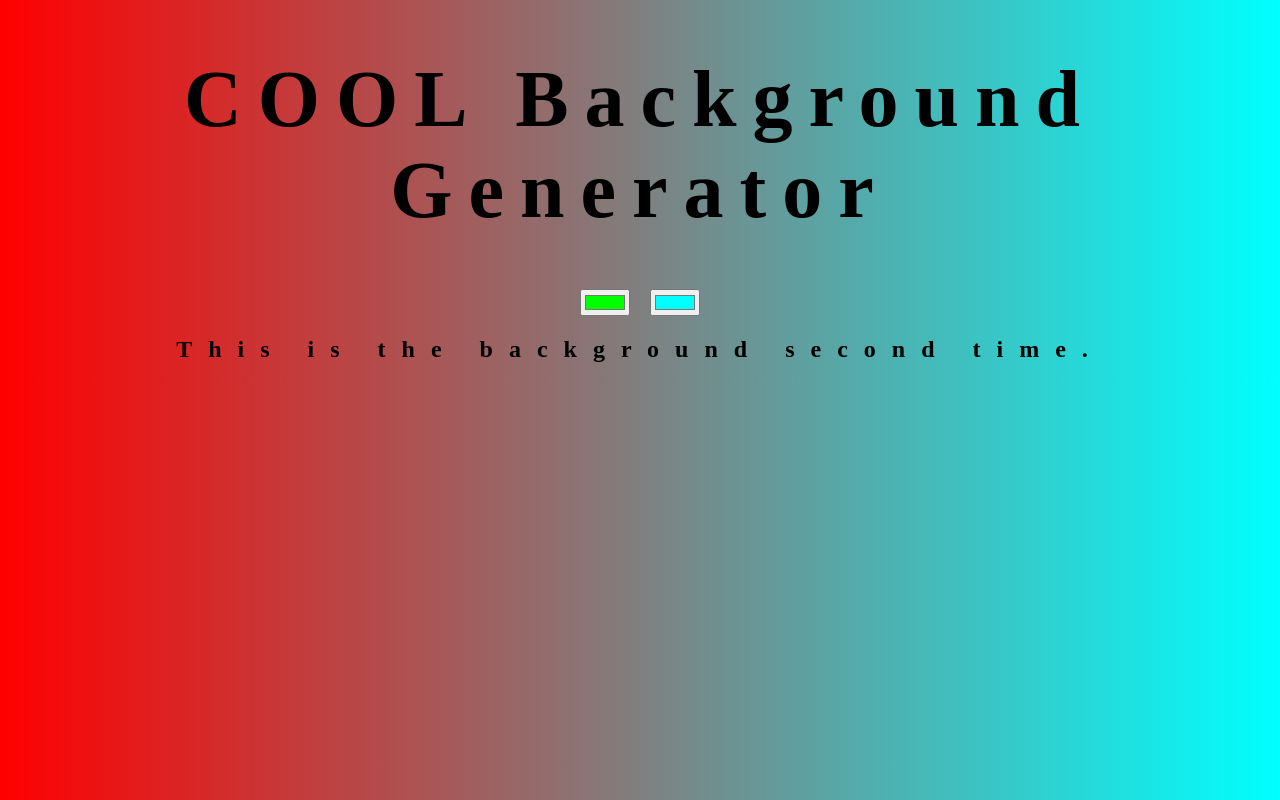
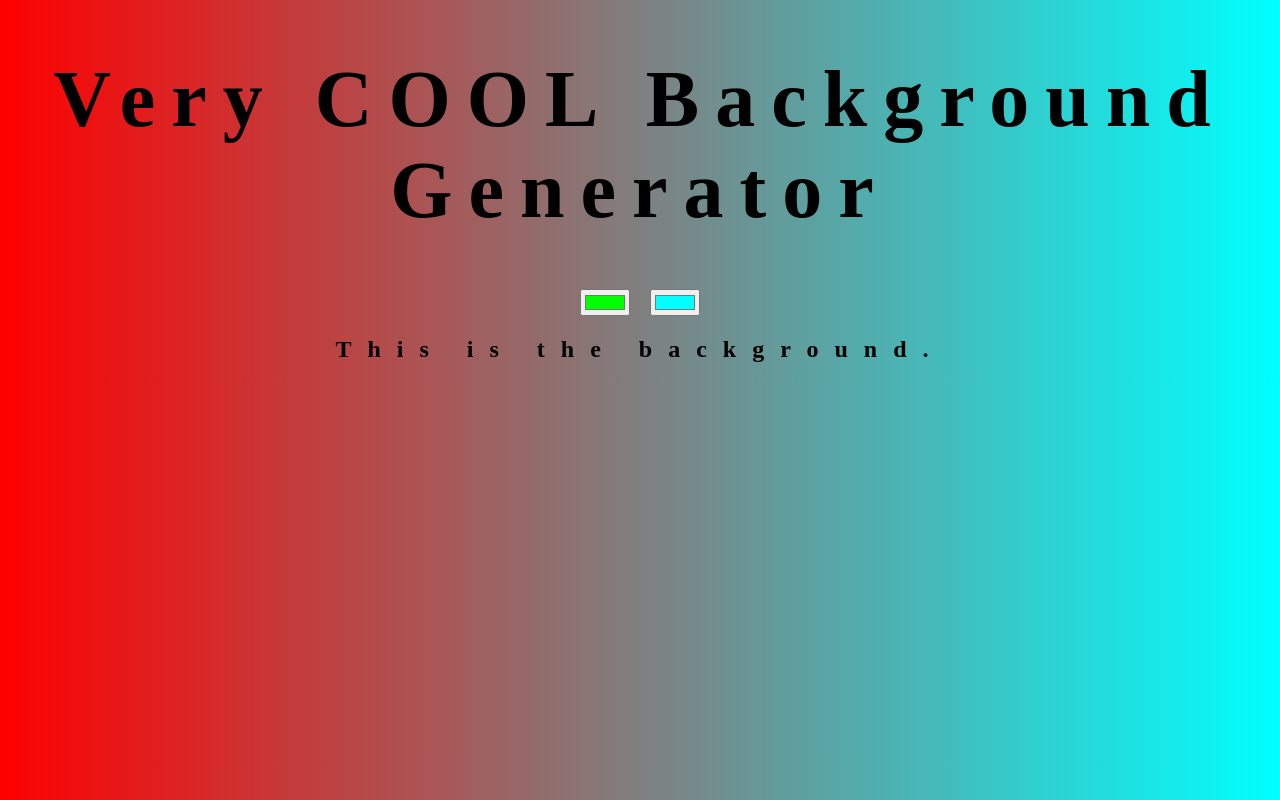
Before and after one commit to anujnegi341/bg-generator, a website: page index.html in a window 1280 px wide. Drawn offline with Linux system fonts and the light colour scheme.

Commit message:
modules added and a little change in index

```diff
--- a/index.html
+++ b/index.html
@@ -7,10 +7,10 @@
   <title> COOL Background Generator</title>
 </head>
 <body>
-  <h1> COOL Background Generator</h1>
+  <h1> Very COOL Background Generator</h1>
   <input type="color" name="color1" id="color1" value="#00ff00">
   <input type="color" name="color2" id="color2" value="#00ffff">
-  <h2>This is the background second time.</h2>
+  <h2>This is the background.</h2>
   <h3></h3>
 
   <script src="script.js"></script>
--- a/package.json
+++ b/package.json
@@ -15,5 +15,8 @@
   "bugs": {
     "url": "https://github.com/anujnegi341/bg-generator/issues"
   },
-  "homepage": "https://github.com/anujnegi341/bg-generator#readme"
+  "homepage": "https://github.com/anujnegi341/bg-generator#readme",
+  "dependencies": {
+    "lodash": "^4.17.15"
+  }
 }
```
Also changed, not shown: 1 other file.
